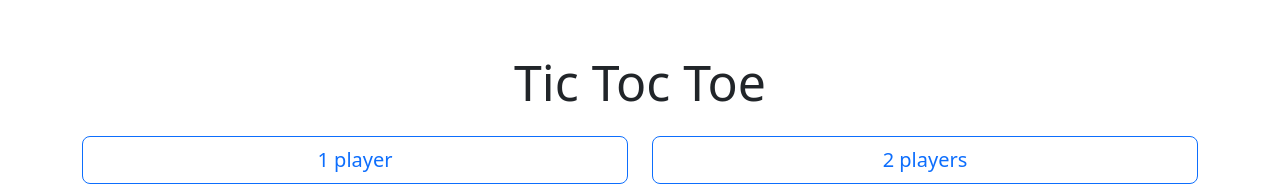
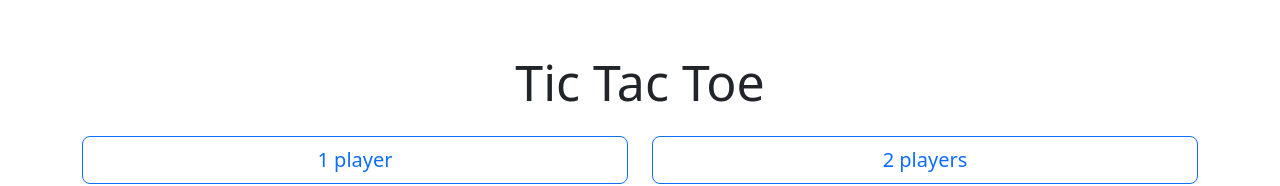
Before and after one commit to DFazekas/react_tic-toc-toe, a React (Create React App) app: page / in a window 1280 px wide. Shown: the part 234-420 px from the top of the page. Built offline with nearby package versions, Linux system fonts and the light colour scheme.

Commit message:
Rename game

```diff
--- a/package.json
+++ b/package.json
@@ -1,5 +1,5 @@
 {
-  "name": "game_tic-toc-toe",
+  "name": "game_tic-tac-toe",
   "version": "0.1.0",
   "private": true,
   "dependencies": {
--- a/public/index.html
+++ b/public/index.html
@@ -6,9 +6,9 @@
   <link rel="icon" href="%PUBLIC_URL%/favicon.ico" />
   <meta name="viewport" content="width=device-width, initial-scale=1" />
   <meta name="theme-color" content="#000000" />
-  <meta name="description" content="Tic Toc Toe game." />
+  <meta name="description" content="Tic Tac Toe game." />
   <link rel="manifest" href="%PUBLIC_URL%/manifest.json" />
-  <title>Tic Toc Toe</title>
+  <title>Tic Tac Toe</title>
 </head>
 
 <body>
--- a/src/pages/home.tsx
+++ b/src/pages/home.tsx
@@ -33,7 +33,7 @@ export default function Home() {
   return (
     <Container>
       <Row>
-        <h1 style={{ fontSize: '50px' }}>Tic Toc Toe</h1>
+        <h1 style={{ fontSize: '50px' }}>Tic Tac Toe</h1>
       </Row>
 
       <Row className='mt-3'>
```
Also changed, not shown: public/manifest.json, 1 other file (tests, documents, lock files or other folders).
